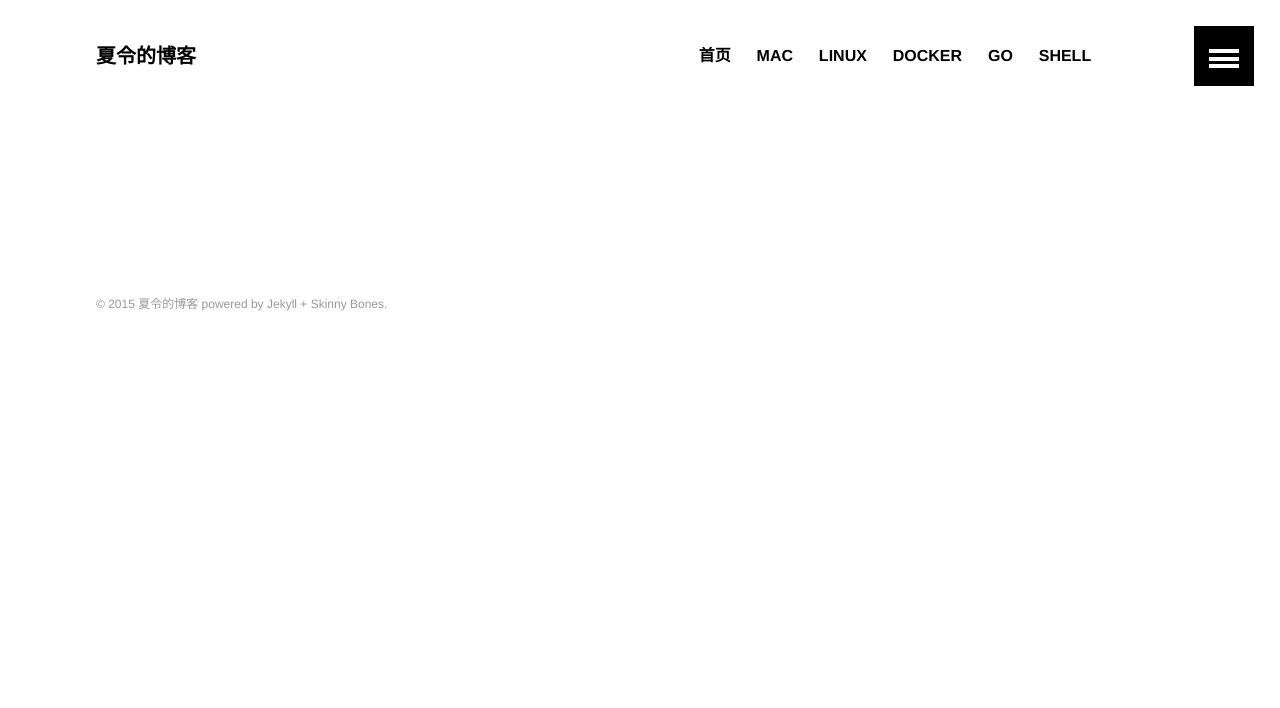
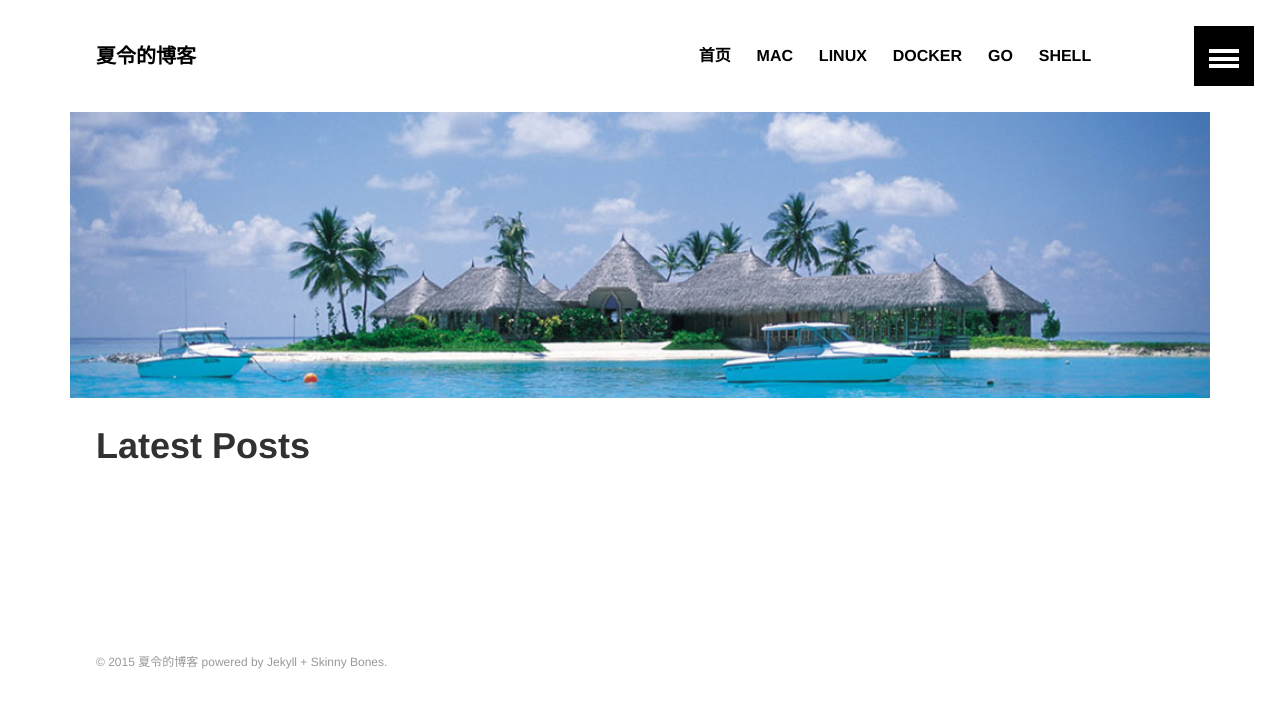
Before and after one commit to xialingsc/home, a Jekyll site: the page built from index.md, in a window 1280 px wide. Shown: the top 708 px of the page. Built offline with Jekyll 4.4.1, drawn with Linux system fonts in a browser that asks for light colours.

Commit message:
增加feature

```diff
--- a/_config.yml
+++ b/_config.yml
@@ -1,9 +1,9 @@
 # Site wide configuration
 
 title: "夏令的博客"
-description: "记录那些技术与人文点滴，心向远方"
+description: "记录那些技术与人文点滴-心向远方"
 logo: photo.jpg # 120x120 px default image used for Twitter summary card
-teaser: teaser/default.jpg # 400x250 px default teaser image used in image archive grid
+teaser: teaser/teaser.jpg # 400x250 px default teaser image used in image archive grid
 locale:
 url:
 
@@ -23,7 +23,7 @@ gems:
 owner:
   name: xialingsc(夏令)
   email: xialingsc@gmail.com
-  twitter:
+  twitter: lingsc
   google:
     ad-client:
     ad-slot:
--- a/index.md
+++ b/index.md
@@ -1,6 +1,9 @@
 ---
 layout: archive
 permalink: /
+title: "Latest Posts"
+image:
+    feature: cover.jpg
 ---
 
 <div class="tiles">
```
Also changed, not shown: images/cover.jpg (added), images/teaser/teaser.jpg (renamed from images/teaser/default.jpg).
